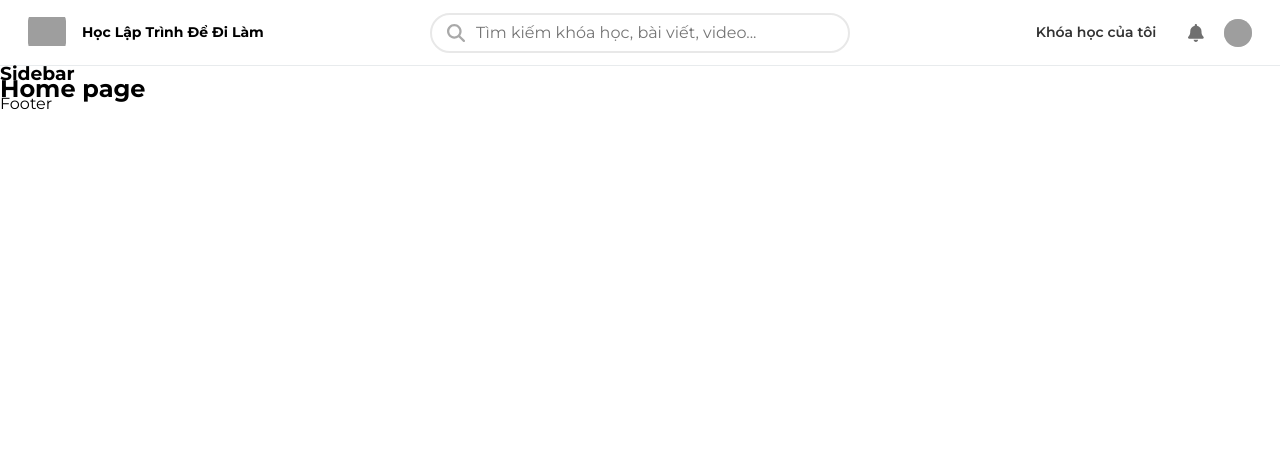
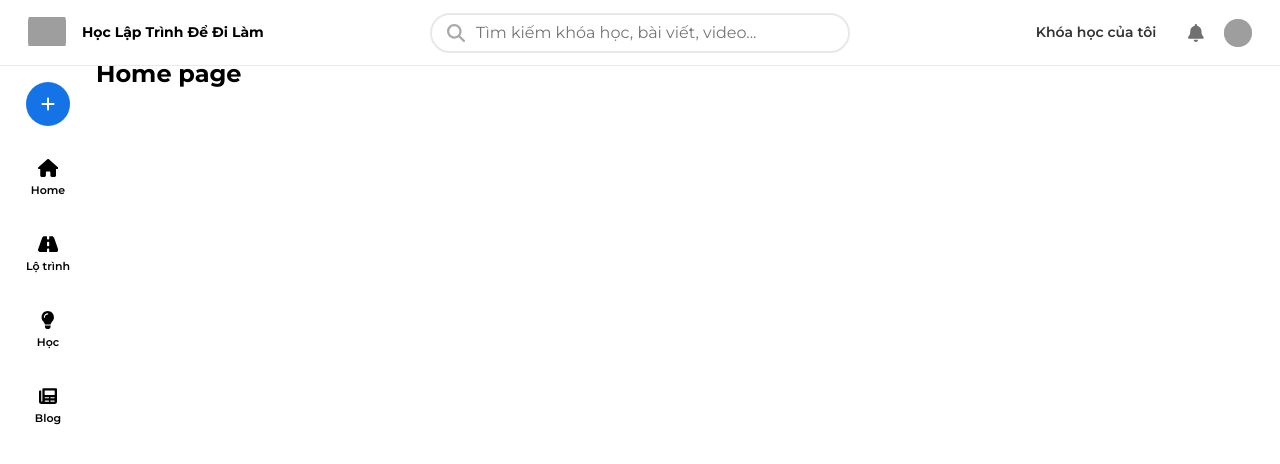
Before and after one commit to MinhVuong68/F8-ui, a React (Create React App) app: page / in a window 1280 px wide. Shown: the top 464 px of the page. Built offline with nearby package versions, Linux system fonts and the light colour scheme; grey boxes are pictures that could not be loaded.

Commit message:
sidebar ui and logic active when click sidebar item

```diff
--- a/src/components/Layouts/DefaultLayout/DefaultLayout.module.scss
+++ b/src/components/Layouts/DefaultLayout/DefaultLayout.module.scss
@@ -0,0 +1,4 @@
+.container {
+    min-height: 250vh;
+    display: flex;
+}
--- /dev/null
+++ b/src/components/Layouts/DefaultLayout/SideBar/ItemSidebar/ItemSidebar.module.scss
@@ -0,0 +1,4 @@
+.active {
+    background-color: #e8ebed;
+    color: #1a1a1a;
+}
--- /dev/null
+++ b/src/components/Layouts/DefaultLayout/SideBar/ItemSidebar/index.js
@@ -0,0 +1,19 @@
+import classNames from 'classnames/bind';
+import styles from './ItemSidebar.module.scss';
+
+import { Link } from 'react-router-dom';
+
+const cx = classNames.bind(styles);
+
+const ItemSidebar = ({ item, choose, onClick }) => {
+    return (
+        <li>
+            <Link to={item.to} className={cx({ active: item.id === choose })} onClick={onClick}>
+                {item.icon}
+                <span>{item.item}</span>
+            </Link>
+        </li>
+    );
+};
+
+export default ItemSidebar;
--- /dev/null
+++ b/src/components/Layouts/DefaultLayout/SideBar/Sidebar.module.scss
@@ -0,0 +1,64 @@
+.wrapper {
+}
+
+.inner {
+    width: 96px;
+    display: flex;
+    align-items: center;
+    flex-direction: column;
+    padding: 0 8px;
+    position: sticky;
+    top: 74px;
+    left: 0;
+}
+
+.create-button {
+    height: 44px;
+    width: 44px;
+    margin: 8px 0 2px;
+    background-color: #1473e6;
+    border-color: #1473e6;
+    border-radius: 50%;
+    color: #fff;
+    cursor: pointer;
+    display: flex;
+    align-items: center;
+    justify-content: center;
+    height: 44px;
+    justify-content: center;
+
+    &:hover .create-icon {
+        width: 1.4em;
+        height: 1.4em;
+    }
+}
+
+.list {
+    margin: 10px 0;
+}
+
+.list li a {
+    border-radius: 1.6rem;
+    height: 7.2rem;
+    width: 7.2rem;
+    display: flex;
+    justify-content: center;
+    align-items: center;
+    margin-top: 4px;
+    color: #000;
+    font-size: 1.8rem;
+    flex-direction: column;
+    &:hover {
+        background-color: #f5f5f5;
+    }
+
+    span {
+        font-size: 1.1rem;
+        font-weight: 600;
+        margin-top: 6px;
+    }
+}
+.active {
+    background-color: #e8ebed;
+    color: #1a1a1a;
+}
--- a/src/components/Layouts/DefaultLayout/SideBar/index.js
+++ b/src/components/Layouts/DefaultLayout/SideBar/index.js
@@ -1,5 +1,35 @@
+import classNames from 'classnames/bind';
+import { useState } from 'react';
+import { CreateIcon } from '~/icons';
+import ItemSidebar from './ItemSidebar';
+import listItemSidebar from './itemsSidebar';
+import styles from './Sidebar.module.scss';
+const cx = classNames.bind(styles);
+
 const SideBar = () => {
-    return <h3>Sidebar</h3>;
+    const [choose, setChoose] = useState('');
+
+    const handleChoose = (id) => {
+        setChoose(id);
+    };
+
+    console.log(choose);
+
+    return (
+        <div className={cx('wrapper')}>
+            <div className={cx('inner')}>
+                <div className={cx('create-button')}>
+                    <CreateIcon className={cx('create-icon')} />
+                </div>
+
+                <ul className={cx('list')}>
+                    {listItemSidebar.map((item, index) => (
+                        <ItemSidebar key={index} item={item} choose={choose} onClick={() => handleChoose(item.id)} />
+                    ))}
+                </ul>
+            </div>
+        </div>
+    );
 };
 
 export default SideBar;
--- /dev/null
+++ b/src/components/Layouts/DefaultLayout/SideBar/itemsSidebar.js
@@ -0,0 +1,30 @@
+const { HomeIcon, RoadIcon, LightIcon, NewsPaperIcon } = require('~/icons');
+
+const listItemSidebar = [
+    {
+        id: 1,
+        item: 'Home',
+        icon: <HomeIcon />,
+        to: './',
+    },
+    {
+        id: 2,
+        item: 'Lộ trình',
+        icon: <RoadIcon />,
+        to: './',
+    },
+    {
+        id: 3,
+        item: 'Học',
+        icon: <LightIcon />,
+        to: './',
+    },
+    {
+        id: 4,
+        item: 'Blog',
+        icon: <NewsPaperIcon />,
+        to: './',
+    },
+];
+
+export default listItemSidebar;
--- a/src/components/Layouts/components/Header/Header.module.scss
+++ b/src/components/Layouts/components/Header/Header.module.scss
@@ -4,6 +4,9 @@
     padding: 0 28px;
     background-color: var(--white);
     border-bottom: 1px solid #e8ebed;
+    position: sticky;
+    right: 0;
+    top: 0;
 }
 
 .inner {
--- a/src/components/Layouts/components/Search/index.js
+++ b/src/components/Layouts/components/Search/index.js
@@ -15,8 +15,8 @@ const Search = () => {
     const [searchResult, setSearchResult] = useState([]);
     const [showValueSearch, setShowValueSearch] = useState(true);
     const [loading, setLoading] = useState(false);
-    const [titleSearch, setTitleSearch] = useState('');
-    const [titleResultSearch, setTitleResultSearch] = useState('');
+    const [titleSearch, setTitleSearch] = useState(''); // Kết quả tìm kiếm cho 'js'
+    const [titleResultSearch, setTitleResultSearch] = useState(''); // Tìm 'js'
 
     const inputSearch = useRef();
     useEffect(() => {
--- /dev/null
+++ b/src/icons/index.js
@@ -0,0 +1,94 @@
+export const CreateIcon = ({ className }) => (
+    <svg
+        className={className}
+        aria-hidden="true"
+        height="1em"
+        focusable="false"
+        data-prefix="fas"
+        data-icon="plus"
+        role="img"
+        xmlns="http://www.w3.org/2000/svg"
+        viewBox="0 0 448 512"
+    >
+        <path
+            fill="currentColor"
+            d="M432 256c0 17.69-14.33 32.01-32 32.01H256v144c0 17.69-14.33 31.99-32 31.99s-32-14.3-32-31.99v-144H48c-17.67 0-32-14.32-32-32.01s14.33-31.99 32-31.99H192v-144c0-17.69 14.33-32.01 32-32.01s32 14.32 32 32.01v144h144C417.7 224 432 238.3 432 256z"
+        ></path>
+    </svg>
+);
+
+export const HomeIcon = ({ className }) => (
+    <svg
+        aria-hidden="true"
+        height="1em"
+        focusable="false"
+        data-prefix="fas"
+        data-icon="house"
+        className={className}
+        role="img"
+        xmlns="http://www.w3.org/2000/svg"
+        viewBox="0 0 576 512"
+    >
+        <path
+            fill="currentColor"
+            d="M575.8 255.5C575.8 273.5 560.8 287.6 543.8 287.6H511.8L512.5 447.7C512.5 450.5 512.3 453.1 512 455.8V472C512 494.1 494.1 512 472 512H456C454.9 512 453.8 511.1 452.7 511.9C451.3 511.1 449.9 512 448.5 512H392C369.9 512 352 494.1 352 472V384C352 366.3 337.7 352 320 352H256C238.3 352 224 366.3 224 384V472C224 494.1 206.1 512 184 512H128.1C126.6 512 125.1 511.9 123.6 511.8C122.4 511.9 121.2 512 120 512H104C81.91 512 64 494.1 64 472V360C64 359.1 64.03 358.1 64.09 357.2V287.6H32.05C14.02 287.6 0 273.5 0 255.5C0 246.5 3.004 238.5 10.01 231.5L266.4 8.016C273.4 1.002 281.4 0 288.4 0C295.4 0 303.4 2.004 309.5 7.014L564.8 231.5C572.8 238.5 576.9 246.5 575.8 255.5L575.8 255.5z"
+        ></path>
+    </svg>
+);
+
+export const RoadIcon = ({ className }) => (
+    <svg
+        aria-hidden="true"
+        focusable="false"
+        height="1em"
+        data-prefix="fas"
+        data-icon="road"
+        className={className}
+        role="img"
+        xmlns="http://www.w3.org/2000/svg"
+        viewBox="0 0 576 512"
+    >
+        <path
+            fill="currentColor"
+            d="M256 96C256 113.7 270.3 128 288 128C305.7 128 320 113.7 320 96V32H394.8C421.9 32 446 49.08 455.1 74.63L572.9 407.2C574.9 413 576 419.2 576 425.4C576 455.5 551.5 480 521.4 480H320V416C320 398.3 305.7 384 288 384C270.3 384 256 398.3 256 416V480H54.61C24.45 480 0 455.5 0 425.4C0 419.2 1.06 413 3.133 407.2L120.9 74.63C129.1 49.08 154.1 32 181.2 32H255.1L256 96zM320 224C320 206.3 305.7 192 288 192C270.3 192 256 206.3 256 224V288C256 305.7 270.3 320 288 320C305.7 320 320 305.7 320 288V224z"
+        ></path>
+    </svg>
+);
+
+export const LightIcon = ({ className }) => (
+    <svg
+        aria-hidden="true"
+        focusable="false"
+        height="1em"
+        data-prefix="fas"
+        data-icon="lightbulb"
+        className={className}
+        role="img"
+        xmlns="http://www.w3.org/2000/svg"
+        viewBox="0 0 384 512"
+    >
+        <path
+            fill="currentColor"
+            d="M112.1 454.3c0 6.297 1.816 12.44 5.284 17.69l17.14 25.69c5.25 7.875 17.17 14.28 26.64 14.28h61.67c9.438 0 21.36-6.401 26.61-14.28l17.08-25.68c2.938-4.438 5.348-12.37 5.348-17.7L272 415.1h-160L112.1 454.3zM191.4 .0132C89.44 .3257 16 82.97 16 175.1c0 44.38 16.44 84.84 43.56 115.8c16.53 18.84 42.34 58.23 52.22 91.45c.0313 .25 .0938 .5166 .125 .7823h160.2c.0313-.2656 .0938-.5166 .125-.7823c9.875-33.22 35.69-72.61 52.22-91.45C351.6 260.8 368 220.4 368 175.1C368 78.61 288.9-.2837 191.4 .0132zM192 96.01c-44.13 0-80 35.89-80 79.1C112 184.8 104.8 192 96 192S80 184.8 80 176c0-61.76 50.25-111.1 112-111.1c8.844 0 16 7.159 16 16S200.8 96.01 192 96.01z"
+        ></path>
+    </svg>
+);
+
+export const NewsPaperIcon = ({ className }) => (
+    <svg
+        aria-hidden="true"
+        focusable="false"
+        data-prefix="fas"
+        height="1em"
+        data-icon="newspaper"
+        className={className}
+        role="img"
+        xmlns="http://www.w3.org/2000/svg"
+        viewBox="0 0 512 512"
+    >
+        <path
+            fill="currentColor"
+            d="M480 32H128C110.3 32 96 46.33 96 64v336C96 408.8 88.84 416 80 416S64 408.8 64 400V96H32C14.33 96 0 110.3 0 128v288c0 35.35 28.65 64 64 64h384c35.35 0 64-28.65 64-64V64C512 46.33 497.7 32 480 32zM272 416h-96C167.2 416 160 408.8 160 400C160 391.2 167.2 384 176 384h96c8.836 0 16 7.162 16 16C288 408.8 280.8 416 272 416zM272 320h-96C167.2 320 160 312.8 160 304C160 295.2 167.2 288 176 288h96C280.8 288 288 295.2 288 304C288 312.8 280.8 320 272 320zM432 416h-96c-8.836 0-16-7.164-16-16c0-8.838 7.164-16 16-16h96c8.836 0 16 7.162 16 16C448 408.8 440.8 416 432 416zM432 320h-96C327.2 320 320 312.8 320 304C320 295.2 327.2 288 336 288h96C440.8 288 448 295.2 448 304C448 312.8 440.8 320 432 320zM448 208C448 216.8 440.8 224 432 224h-256C167.2 224 160 216.8 160 208v-96C160 103.2 167.2 96 176 96h256C440.8 96 448 103.2 448 112V208z"
+        ></path>
+    </svg>
+);
```
